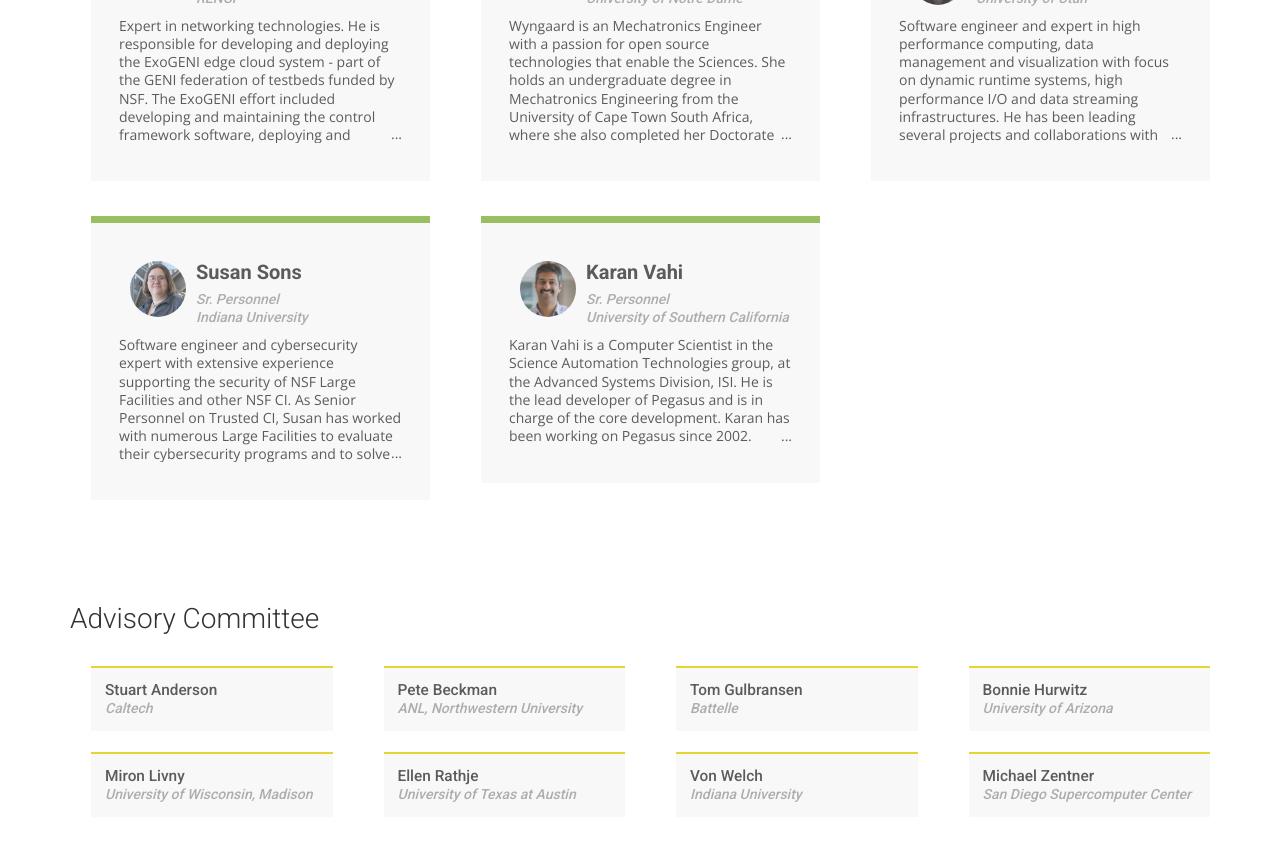
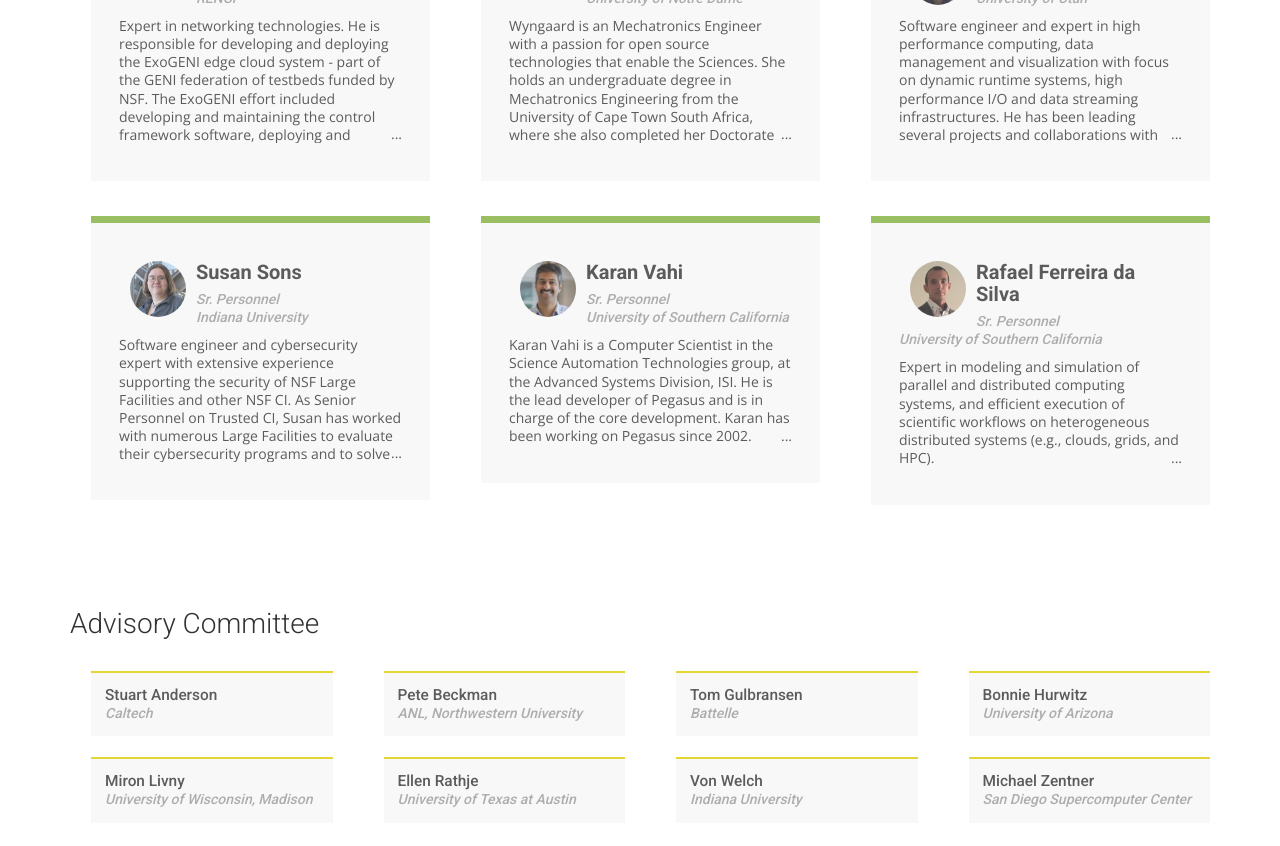
Before and after one commit to cicoe/cicoe.github.io, a Jekyll site: the page built from people.html, in a window 1280 px wide and 900 px high, scrolled down 1331 px. Shown: the top 846 px of the window. Built offline with Jekyll 4.4.1, drawn with Linux system fonts in a browser that asks for light colours; nearby versions of some CDN libraries; some web fonts are replaced.

Commit message:
Update participants.yml

```diff
--- a/_data/participants.yml
+++ b/_data/participants.yml
@@ -74,3 +74,10 @@
   role: "Sr. Personnel"
   institution: "University of Southern California"
   description: "Karan Vahi is a Computer Scientist in the Science Automation Technologies group, at the Advanced Systems Division, ISI. He is the lead developer of Pegasus and is in charge of the core development. Karan has been working on Pegasus since 2002."
+
+- name: "Rafael Ferreira da Silva"
+  photo: "ferreiradasilva.png"
+  website: "https://rafaelsilva.com"
+  role: "Sr. Personnel"
+  institution: "University of Southern California"
+  description: "Expert in modeling and simulation of parallel and distributed computing systems, and efficient execution of scientific workflows on heterogeneous distributed systems (e.g., clouds, grids, and HPC)."
```
